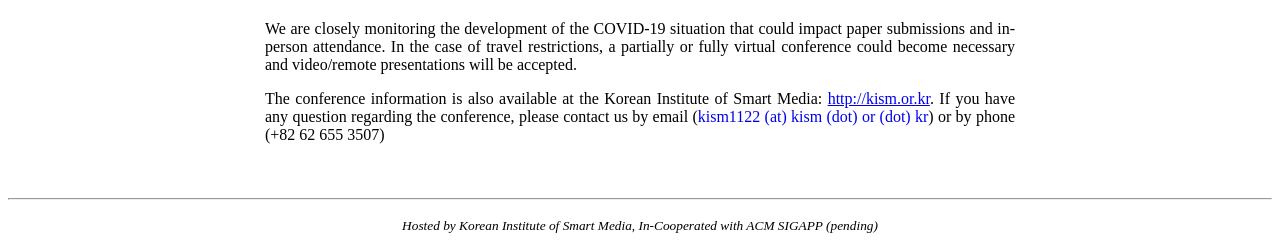
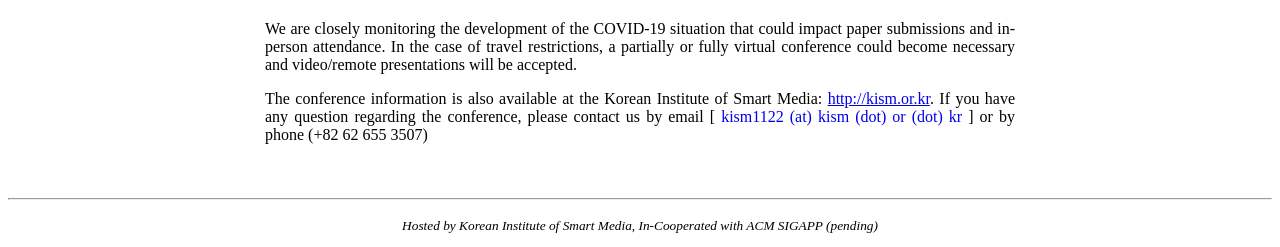
Before and after one commit to icea-conf/sma-2020.github.io, a Jekyll site: the page built from index.html, in a window 1280 px wide. Shown: the part 879-1126 px from the top of the page. Built offline with Jekyll 4.4.1, drawn with Linux system fonts in a browser that asks for light colours; the list of posts is cut into pages by our own code.

Commit message:
Update index.html

```diff
--- a/index.html
+++ b/index.html
@@ -56,7 +56,7 @@ title: SMA 2020
 
             <div style="padding-top:20px">
                   <p style="text-align: justify">We are closely monitoring the development of the COVID-19 situation that could impact paper submissions and in-person attendance. In the case of travel restrictions, a partially or fully virtual conference could become necessary and video/remote presentations will be accepted.</p>
-                  <p style="text-align: justify">The conference information is also available at the Korean Institute of Smart Media: <a href='http://kism.or.kr/'>http://kism.or.kr</a>. If you have any question regarding the conference, please contact us by email (<a style="text-decoration:none" href="mailto:kism1122@kism.or.kr">kism1122 (at) kism (dot) or (dot) kr</a>) or by phone (+82 62 655 3507)</p>
+                  <p style="text-align: justify">The conference information is also available at the Korean Institute of Smart Media: <a href='http://kism.or.kr/'>http://kism.or.kr</a>. If you have any question regarding the conference, please contact us by email [ <a style="text-decoration:none" href="mailto:kism1122@kism.or.kr">kism1122 (at) kism (dot) or (dot) kr</a> ] or by phone (+82 62 655 3507)</p>
             </div>
       </div>
 </div>
```
